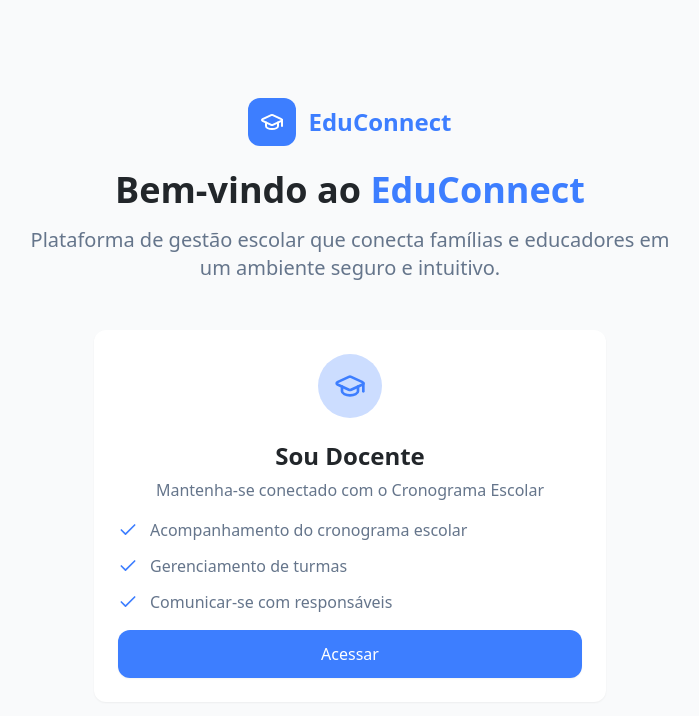
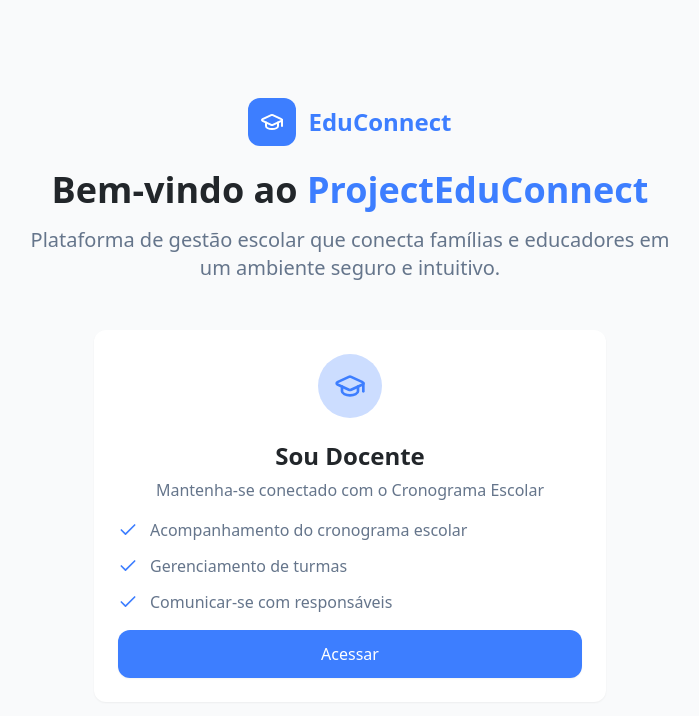
Before and after one commit to MarcAlmeidaMelo/EduConnect, a React (Vite) app: page / in a window 1280 px wide. Shown: the top 716 px of the page, without its empty margins (290-989 px from the left). Built offline with nearby package versions, Linux system fonts and the light colour scheme.

Commit message:
Corrigir mensagem de boas-vindas
A mensagem "Welcome to Your Blank App" que aparecia após vincular o GitHub foi corrigida. A página agora exibe o conteúdo correto do componente `Welcome`.

```diff
--- a/src/pages/Welcome.tsx
+++ b/src/pages/Welcome.tsx
@@ -19,7 +19,7 @@ export default function Welcome() {
           </div>
 
           <h2 className="text-4xl font-bold text-foreground mb-4">
-            Bem-vindo ao <span className="text-primary">EduConnect</span>
+            Bem-vindo ao <span className="text-primary">ProjectEduConnect</span>
           </h2>
           <p className="text-xl text-muted-foreground max-w-2xl mx-auto">
             Plataforma de gestão escolar que conecta famílias e educadores em um ambiente
```
